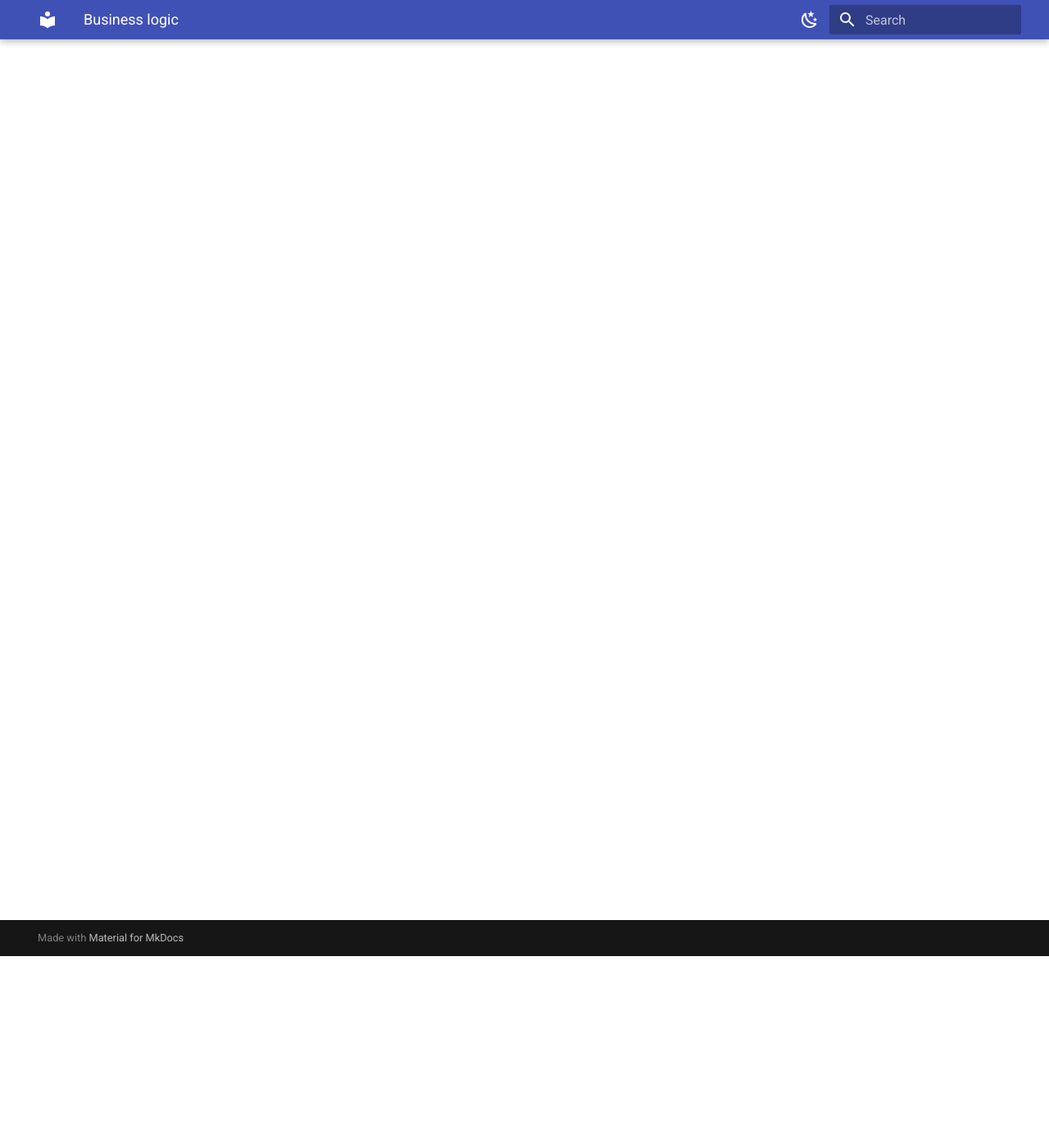
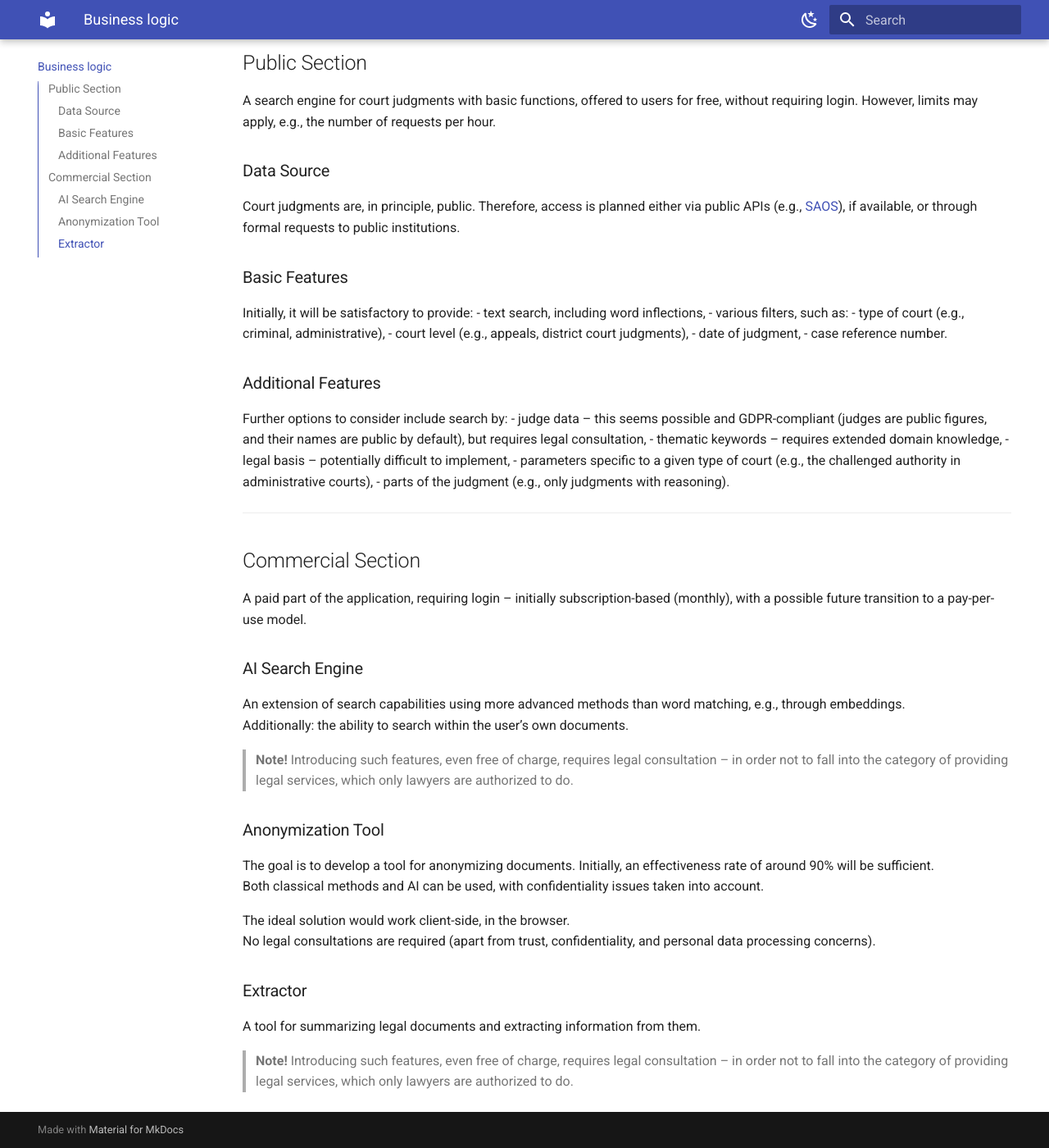
Before and after one commit to ErykMikolajewicz/prawobiorca-backend, an MkDocs documentation site: the page built from docs/business_logic.md, in a window 1280 px wide and 1400 px high, scrolled down 234 px. Shown: the whole window at 82% size. Built offline with MkDocs 1.6.1 and Material for MkDocs 9.7.7, drawn with Linux system fonts in a browser that asks for light colours; some of the changed text lies outside the part shown.

Commit message:
docs main docs and business logic: Add business logic information, and links to sections in main page of docs.

```diff
--- a/docs/business_logic.md
+++ b/docs/business_logic.md
@@ -1 +1,51 @@
-# Business logic
+# Business Logic
+
+The application is divided into two main parts.
+
+## Public Section
+
+A search engine for court judgments with basic functions, offered to users for free, without requiring login. However, limits may apply, e.g., the number of requests per hour.
+
+### Data Source
+Court judgments are, in principle, public. Therefore, access is planned either via public APIs (e.g., [SAOS](https://www.saos.org.pl/)), if available, or through formal requests to public institutions.
+
+### Basic Features
+Initially, it will be satisfactory to provide:
+- text search, including word inflections,
+- various filters, such as:
+  - type of court (e.g., criminal, administrative),
+  - court level (e.g., appeals, district court judgments),
+  - date of judgment,
+  - case reference number.
+
+### Additional Features
+Further options to consider include search by:
+- judge data – this seems possible and GDPR-compliant (judges are public figures, and their names are public by default), but requires legal consultation,
+- thematic keywords – requires extended domain knowledge,
+- legal basis – potentially difficult to implement,
+- parameters specific to a given type of court (e.g., the challenged authority in administrative courts),
+- parts of the judgment (e.g., only judgments with reasoning).
+
+---
+
+## Commercial Section
+
+A paid part of the application, requiring login – initially subscription-based (monthly), with a possible future transition to a pay-per-use model.
+
+### AI Search Engine
+An extension of search capabilities using more advanced methods than word matching, e.g., through embeddings.
+Additionally: the ability to search within the user’s own documents.
+
+> **Note!** Introducing such features, even free of charge, requires legal consultation – in order not to fall into the category of providing legal services, which only lawyers are authorized to do.
+
+### Anonymization Tool
+The goal is to develop a tool for anonymizing documents. Initially, an effectiveness rate of around 90% will be sufficient.
+Both classical methods and AI can be used, with confidentiality issues taken into account.
+
+The ideal solution would work client-side, in the browser.
+No legal consultations are required (apart from trust, confidentiality, and personal data processing concerns).
+
+### Extractor
+A tool for summarizing legal documents and extracting information from them.
+
+> **Note!** Introducing such features, even free of charge, requires legal consultation – in order not to fall into the category of providing legal services, which only lawyers are authorized to do.
--- a/pyproject.toml
+++ b/pyproject.toml
@@ -1,6 +1,6 @@
 [project]
 name = "prawobiorca-backend"
-version = "0.23.6"
+version = "0.23.7"
 description = "Backend for law acts search engine with AI features."
 readme = "README.md"
 requires-python = ">=3.13"
```
Also changed, not shown: docs/index.md (+4 -4 lines).
